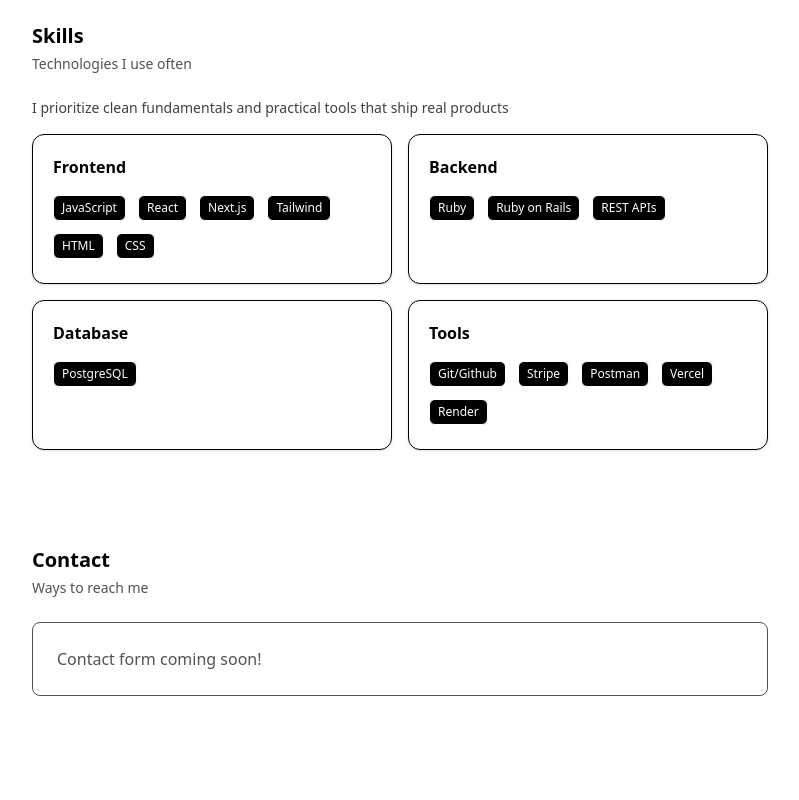
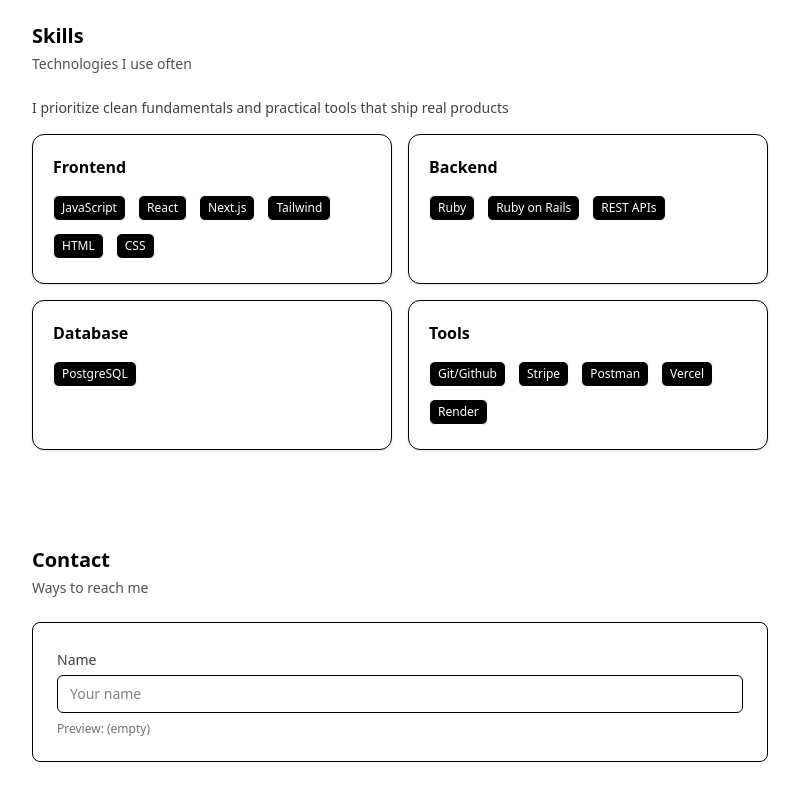
Before and after one commit to JamesSalcedo001/james_salcedo_portfolio, a Next.js app: page / in a window 1280 px wide. Shown: the part 1433-2233 px from the top of the page, without its empty margins (240-1039 px from the left). Before the commit the page ends 2177 px from the top, so only its background shows below. Built offline with nearby package versions, Linux system fonts and the light colour scheme.

Commit message:
Add Input

```diff
--- /dev/null
+++ b/src/app/components/Input.js
@@ -0,0 +1,16 @@
+export default function Input({ label, id, value, onChange, placeholder, type = "text" }) {
+    return (
+        <label className="block">
+            <span className="text-sm text-neutral-700">{label}</span>
+
+            <input
+                id={id}
+                type={type}
+                value={value}
+                onChange={onChange}
+                placeholder={placeholder}
+                className="mt-1 w-full rounded-md border px-3 py-2 text-sm outline-none focus:ring-2 focus:ring-neutral-200"
+            />
+        </label>
+    )
+}
--- a/src/app/page.js
+++ b/src/app/page.js
@@ -5,8 +5,13 @@ import Section from "./components/Section";
 import ProjectsGrid from "./components/ProjectsGrid";
 import SkillsGrid from "./components/SkillsGrid";
 import Button from "./components/Button";
+import { useState } from "react";
+import Input from "./components/Input";
 
 export default function Home() {
+  const [name, setName] = useState("");
+
+
   return (
     <div>
       <SiteHeader />
@@ -50,8 +55,18 @@ export default function Home() {
           title="Contact"
           subtitle="Ways to reach me"
         >
-          <div className="rounded-lg border p-6 text-neutral-600">
-            Contact form coming soon!
+          <div className="rounded-lg border p-6">
+            <Input
+              label="Name"
+              id="name"
+              value={name}
+              onChange={(e) => setName(e.target.value)}
+              placeholder="Your name"
+            />
+
+            <p className="mt-2 text-xs text-neutral-500">
+              Preview: {name || "(empty)"}
+            </p>
           </div>
         </Section>
       </main>
```
